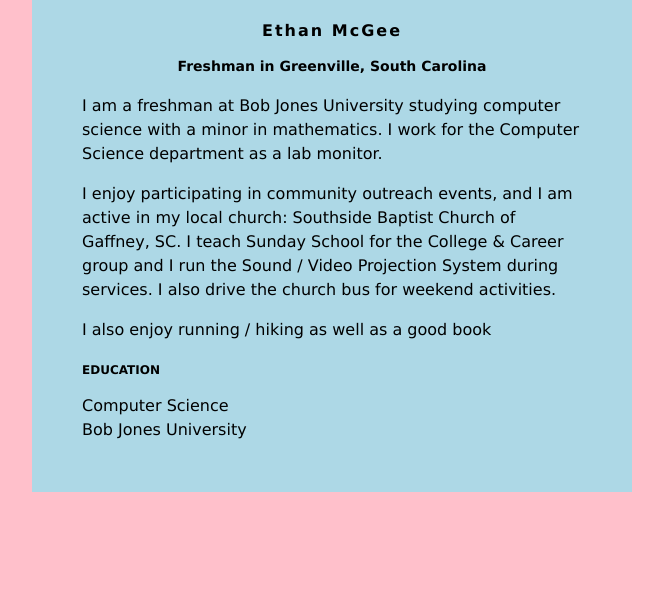
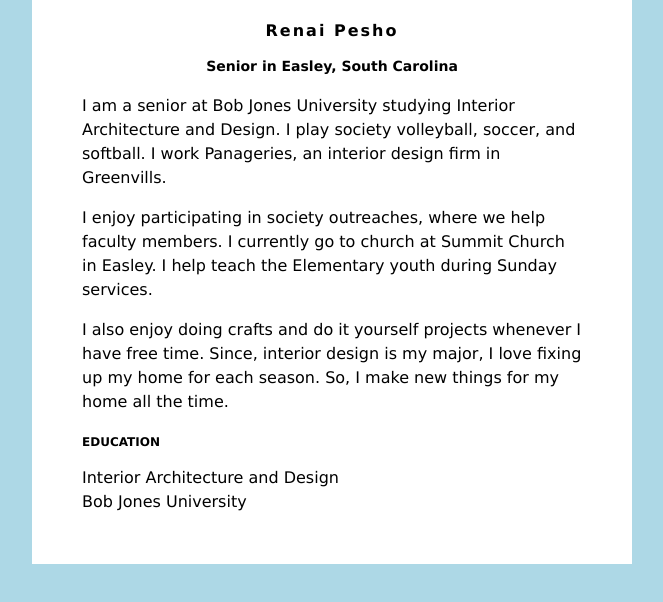
Before and after one commit to renai-pesho/renai-pesho.github.io, a plain HTML site: page index.html in a window 1280 px wide. Shown: the whole page, without its empty margins (308-971 px from the left). Drawn offline with Linux system fonts and the light colour scheme.

Commit message:
Update index.html

```diff
--- a/index.html
+++ b/index.html
@@ -2,11 +2,11 @@
 <head>
 <style>
 body {
-    background: pink;
+    background: lightblue;
     font-family: Verdana;
 }
 #content {
-    background: lightblue;
+    background: white;
     min-width: 200px;
     max-width: 500px;
     padding: 50px;
@@ -30,19 +30,19 @@ h3 {
 </head>
 <body>
     <div id="content">
-        <h1>Ethan McGee</h1>
-        <h2>Freshman in Greenville, South Carolina</h2>
+        <h1>Renai Pesho</h1>
+        <h2>Senior in Easley, South Carolina</h2>
 
-         <p>I am a freshman at Bob Jones University studying computer science with a minor in mathematics. I work for the Computer Science department as a lab monitor.</p>
+         <p>I am a senior at Bob Jones University studying Interior Architecture and Design. I play society volleyball, soccer, and softball. I work Panageries, an interior design firm in Greenvills.</p>
          <p>
-            I enjoy participating in community outreach events, and I am active in my local church: Southside Baptist Church of Gaffney, SC.  I teach Sunday School for the College &amp; Career group and I run the Sound / Video Projection System during services.  I also drive the church bus for weekend activities.
+            I enjoy participating in society outreaches, where we help faculty members. I currently go to church at Summit Church in Easley. I help teach the Elementary youth during Sunday services.
          </p>
          <p>
-            I also enjoy running / hiking as well as a good book
+            I also enjoy doing crafts and do it yourself projects whenever I have free time. Since, interior design is my major, I love fixing up my home for each season. So, I make new things for my home all the time.
          </p>
 
         <h3>EDUCATION</h3>
-        Computer Science<br>
+        Interior Architecture and Design<br>
         Bob Jones University
     </div>
 
```
